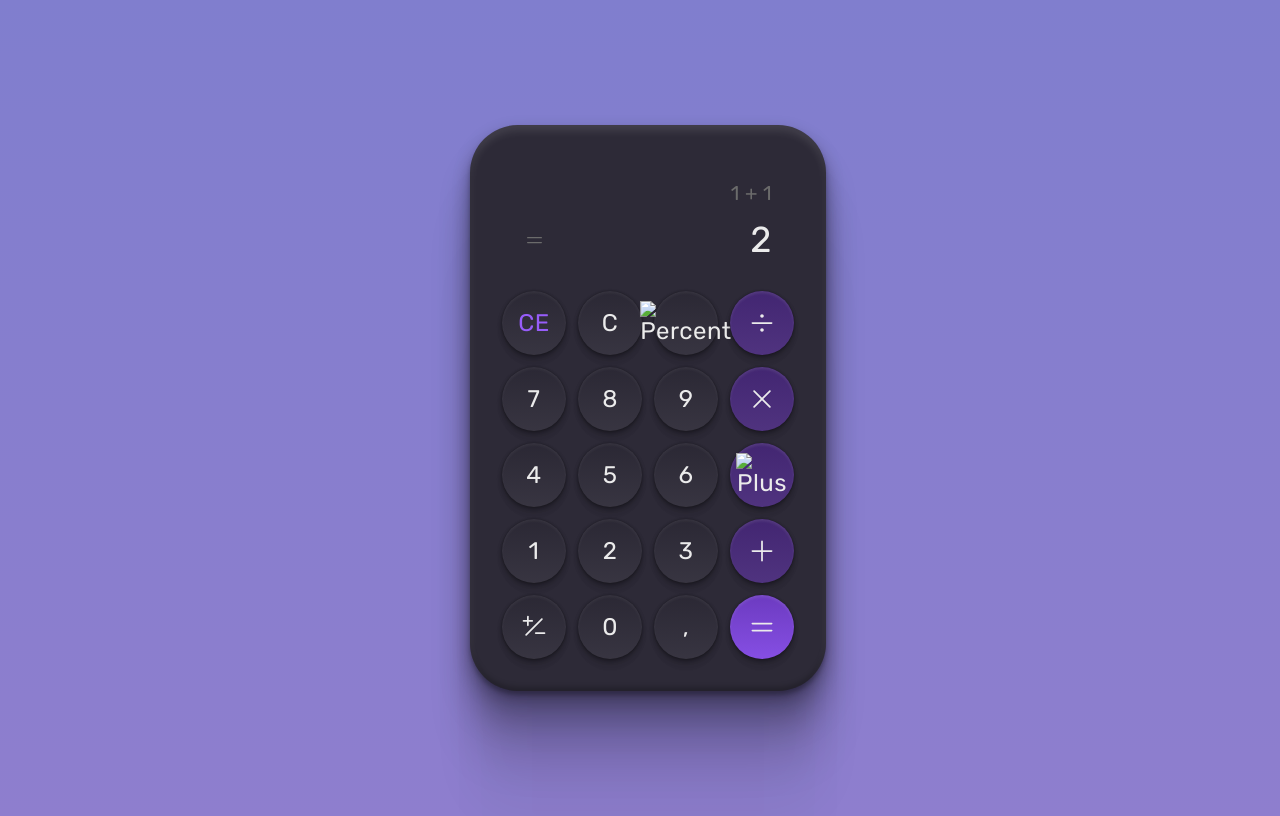
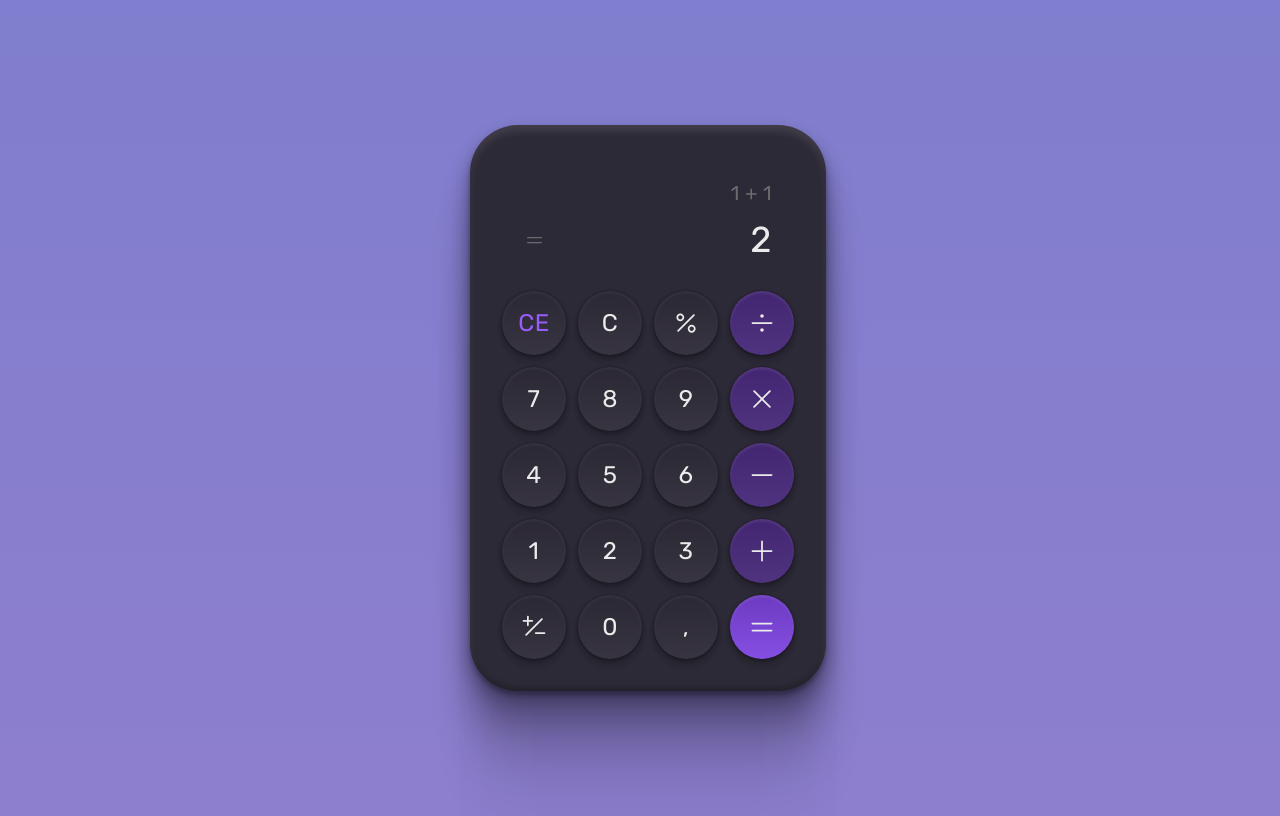
Before and after one commit to leonardvsc/boracodar5, a plain HTML site: page index.html in a window 1280 px wide. Drawn offline with Linux system fonts and the light colour scheme; the site is published under a folder, as on GitHub Pages, so addresses that start at the root find nothing.

Commit message:
Update index.html

```diff
--- a/index.html
+++ b/index.html
@@ -24,7 +24,7 @@
     <div id="keyboard">
       <button class="secondary">CE</button>
       <button>C</button>
-      <button><img src="/assets/percent.svg" alt="Percent"></button>
+      <button><img src="./assets/percent.svg" alt="Percent"></button>
       <button class="tertiary"><img src="./assets/devide.svg" alt="Sinal de divisao"></button>
 
       <button>7</button>
@@ -35,7 +35,7 @@
       <button>4</button>
       <button>5</button>
       <button>6</button>
-      <button class="tertiary"><img src="/assets/minus.svg" alt="Plus"></button>
+      <button class="tertiary"><img src="./assets/minus.svg" alt="Plus"></button>
 
       <button>1</button>
       <button>2</button>
```
